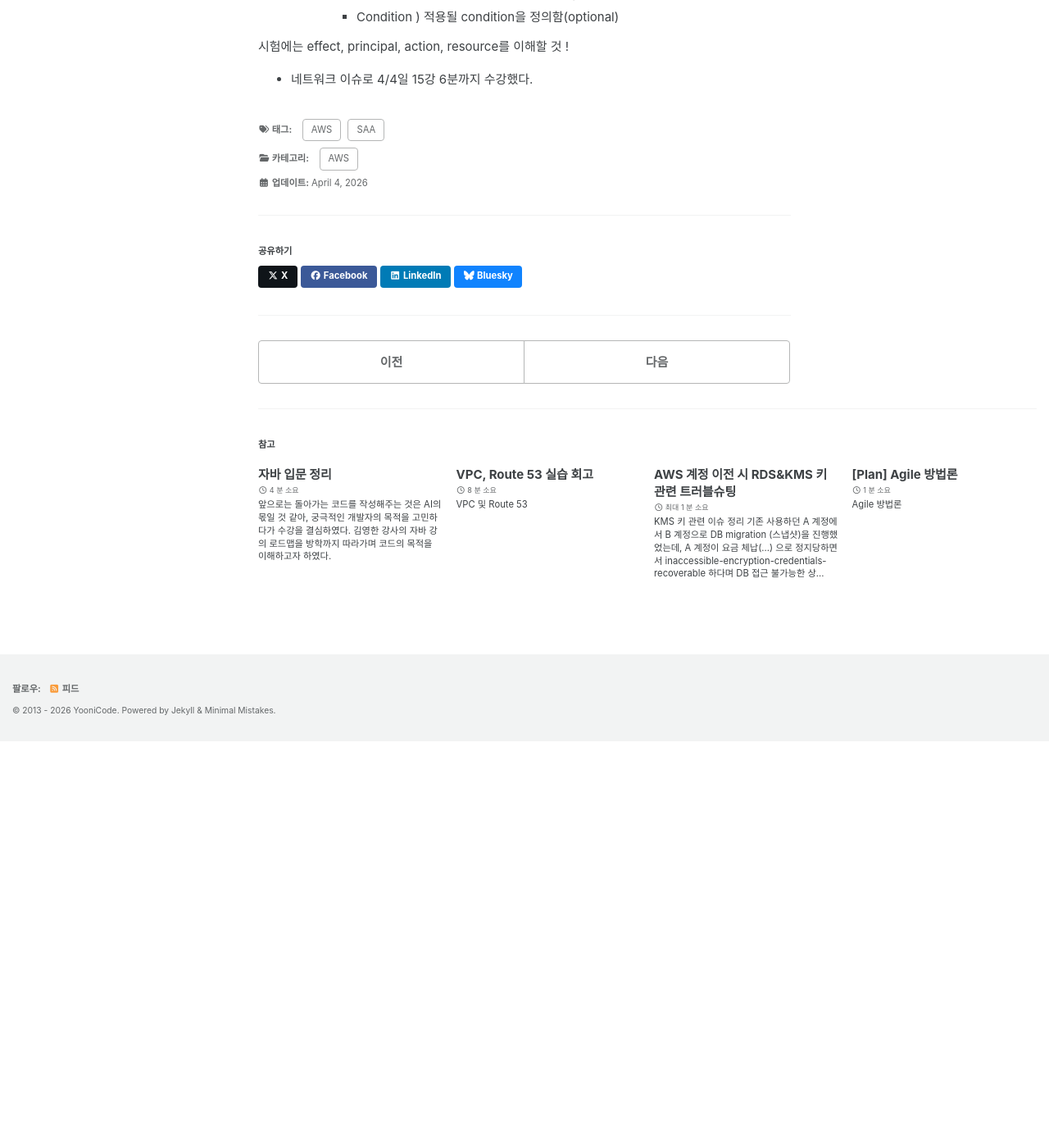
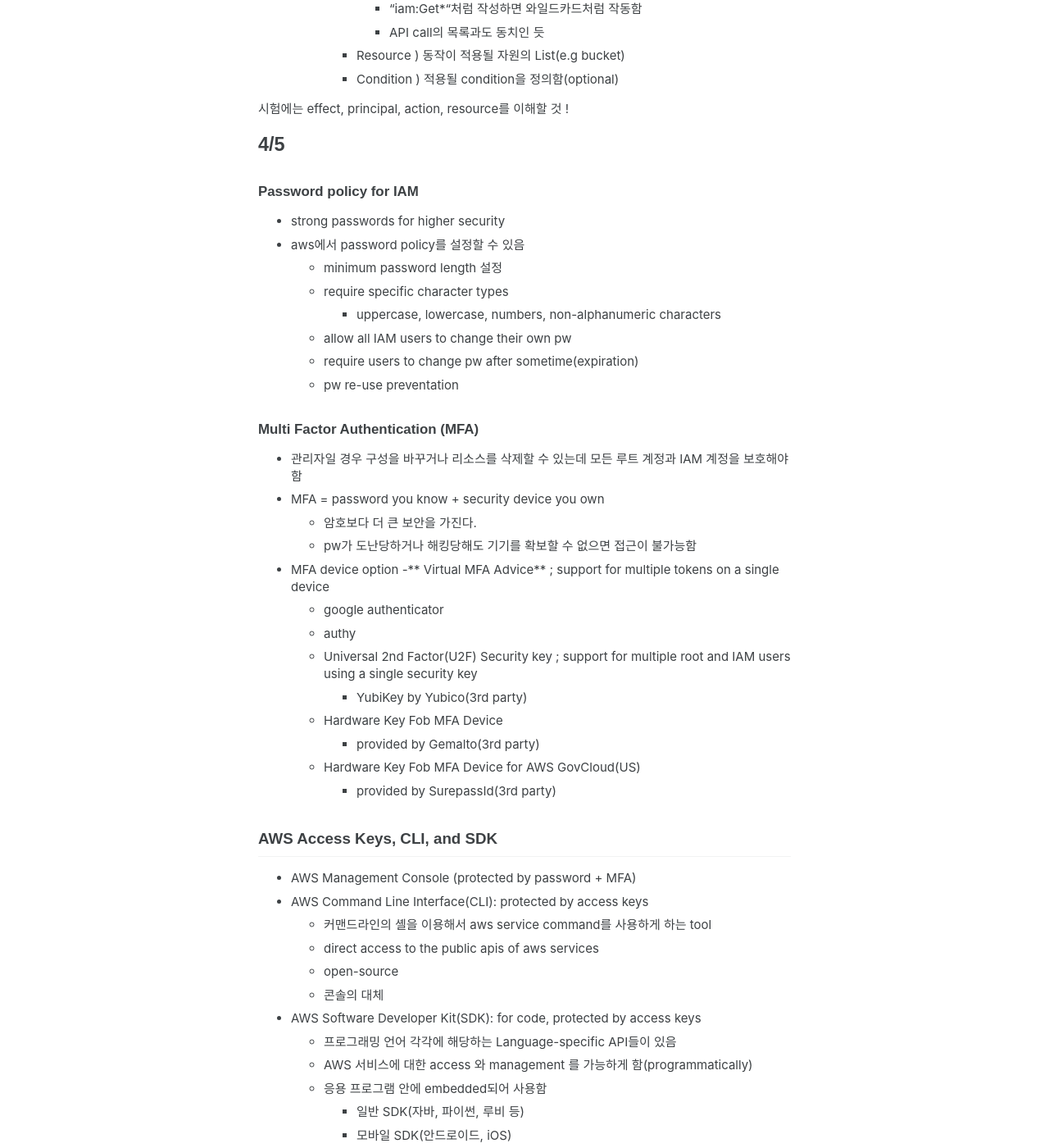
Before and after one commit to yooniicode/yooniicode.github.io, a Jekyll site: the page built from _posts/2026-04-04-AWS-SAA-C03-ch1.md, in a window 1280 px wide and 1400 px high, scrolled down 2412 px. Shown: the whole window at 82% size. Built offline with Jekyll 4.4.1, drawn with Linux system fonts in a browser that asks for light colours; cached includes are drawn as plain includes; some web fonts are replaced; before the commit the page ends 3316 px from its top, so only the background shows below that; some of the changed text lies outside the part shown.

Commit message:
week1: aws cli

```diff
--- a/_posts/2026-04-04-AWS-SAA-C03-ch1.md
+++ b/_posts/2026-04-04-AWS-SAA-C03-ch1.md
@@ -84,12 +86,59 @@ ACC 내부에서 SAA-C03 스터디장을 맡아 스터디를 진행하게 되었
     - Principal ) 정책을 적용할 account, user, role
     - Action ) 해당 정책이 허용하거나 금지할 동작의 list
       - "iam:Get*"처럼 작성하면 와일드카드처럼 작동함
+      - API call의 목록과도 동치인 듯
     - Resource ) 동작이 적용될 자원의 List(e.g bucket)
     - Condition ) 적용될 condition을 정의함(optional)
 
 시험에는 effect, principal, action, resource를 이해할 것 !
 
 
+# 4/5
 
+### Password policy for IAM
+- strong passwords for higher security
+- aws에서 password policy를 설정할 수 있음
+  - minimum password length 설정
+  - require specific character types
+    - uppercase, lowercase, numbers, non-alphanumeric characters
+  - allow all IAM users to change their own pw
+  - require users to change pw after sometime(expiration)
+  - pw re-use preventation
 
-- 네트워크 이슈로 4/4일 15강 6분까지 수강했다.
+### Multi Factor Authentication (MFA)
+- 관리자일 경우 구성을 바꾸거나 리소스를 삭제할 수 있는데 모든 루트 계정과 IAM 계정을 보호해야 함
+- MFA = password you know + security device you own
+  - 암호보다 더 큰 보안을 가진다.
+  - pw가 도난당하거나 해킹당해도 기기를 확보할 수 없으면 접근이 불가능함
+- MFA device option
+  -** Virtual MFA Advice** ; support for multiple tokens on a single device
+    - google authenticator
+    - authy
+  - Universal 2nd Factor(U2F) Security key ; support for multiple root and IAM users using a single security key
+    - YubiKey by Yubico(3rd party)
+  - Hardware Key Fob MFA Device
+    - provided by Gemalto(3rd party)
+  - Hardware Key Fob MFA Device for AWS GovCloud(US)
+    - provided by SurepassId(3rd party)
+
+## AWS Access Keys, CLI, and SDK
+- AWS Management Console (protected by password + MFA)
+- AWS Command Line Interface(CLI): protected by access keys
+  - 커맨드라인의 셸을 이용해서 aws service command를 사용하게 하는 tool
+  - direct access to the public apis of aws services
+  - open-source
+  - 콘솔의 대체
+- AWS Software Developer Kit(SDK): for code, protected by access keys
+  - 프로그래밍 언어 각각에 해당하는 Language-specific API들이 있음
+  - AWS 서비스에 대한 access 와 management 를 가능하게 함(programmatically)
+  - 응용 프로그램 안에 embedded되어 사용함
+    - 일반 SDK(자바, 파이썬, 루비 등)
+    - 모바일 SDK(안드로이드, iOS)
+    - IoT 기기 SDK(embedded c, Arduino)
+
+- access keys ; generated thru the AWS console
+  - user들이 자체적으로 관리함, secret 이므로 공유하면 안됨
+  - access key id = username
+  - secret access key = password
+
+20강까지봣움 ~~
```
Also changed, not shown: other parts of _posts/2026-04-04-AWS-SAA-C03-ch1.md (+2 -0 lines).
